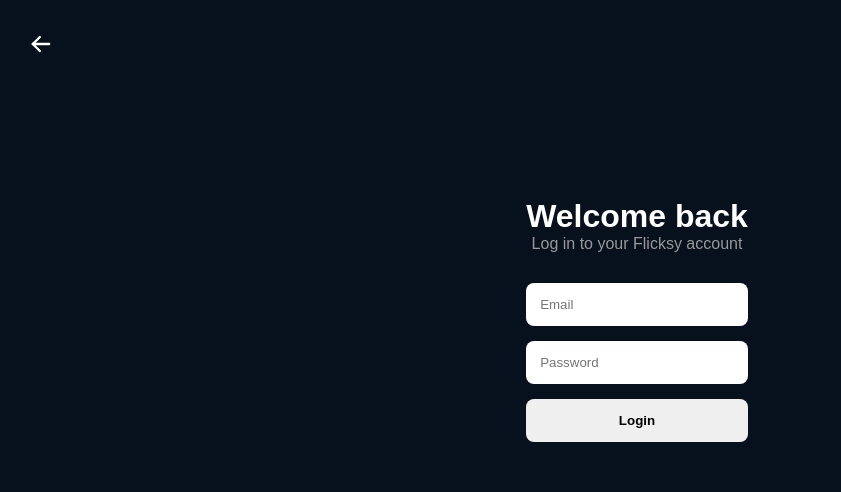
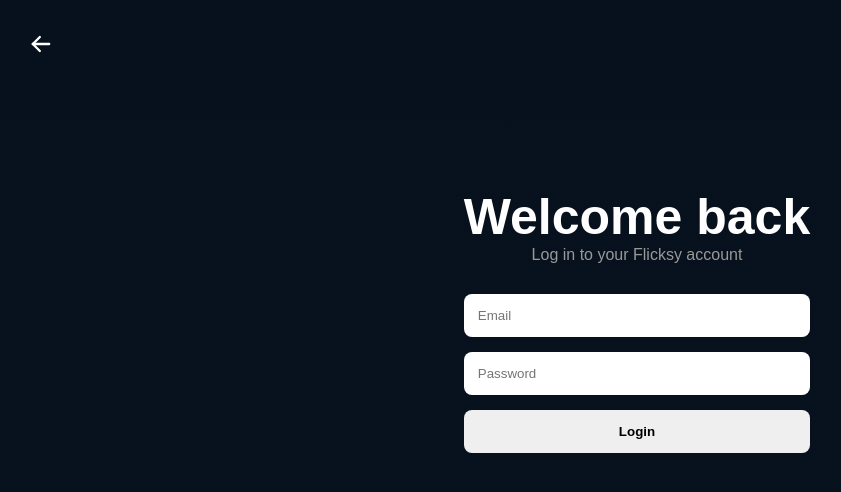
Before and after one commit to Jot4God/Flicksy, a React (Vite) app in the folder frontend/: page /login in a window 1280 px wide. Shown: the top 492 px of the page, without its empty margins (3-844 px from the left). Built offline with nearby package versions, Linux system fonts and the light colour scheme.

Commit message:
Login Page

```diff
--- a/frontend/src/App.jsx
+++ b/frontend/src/App.jsx
@@ -1,7 +1,7 @@
 import { BrowserRouter, Routes, Route } from 'react-router-dom';
 
 import Home from './pages/Home/Home.jsx';
-import Login from './pages/Home/Login/Login.jsx';
+import Login from './pages/Login/Login.jsx';
 
 function App() {
     return (
--- a/frontend/src/components/LoginButton/LoginButton.css
+++ b/frontend/src/components/LoginButton/LoginButton.css
@@ -22,3 +22,7 @@
     color: white;
     font-size: 1.1rem;
 }
+
+.login-button:hover {
+    opacity: 0.7;
+}
--- a/frontend/src/pages/Home/Login/Login.css
+++ b/frontend/src/pages/Login/Login.css
@@ -12,12 +12,10 @@
     );
 }
 
-
-
-
 .login-container h1 {
     color: white;
     text-align: center;
+    font-size: 50px;
 }
 
 .login-container p {
```
Also changed, not shown: frontend/src/pages/Login/Login.jsx (renamed from frontend/src/pages/Home/Login/Login.jsx).
